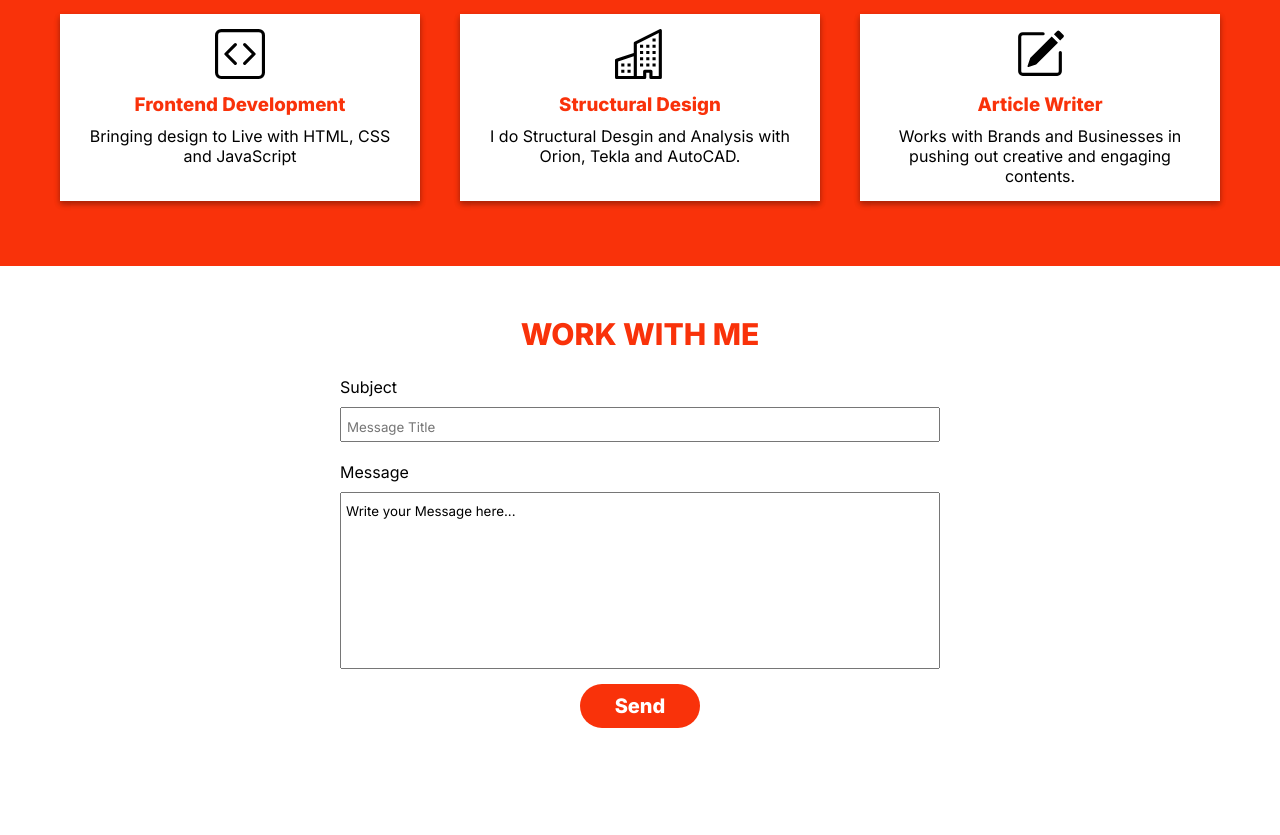
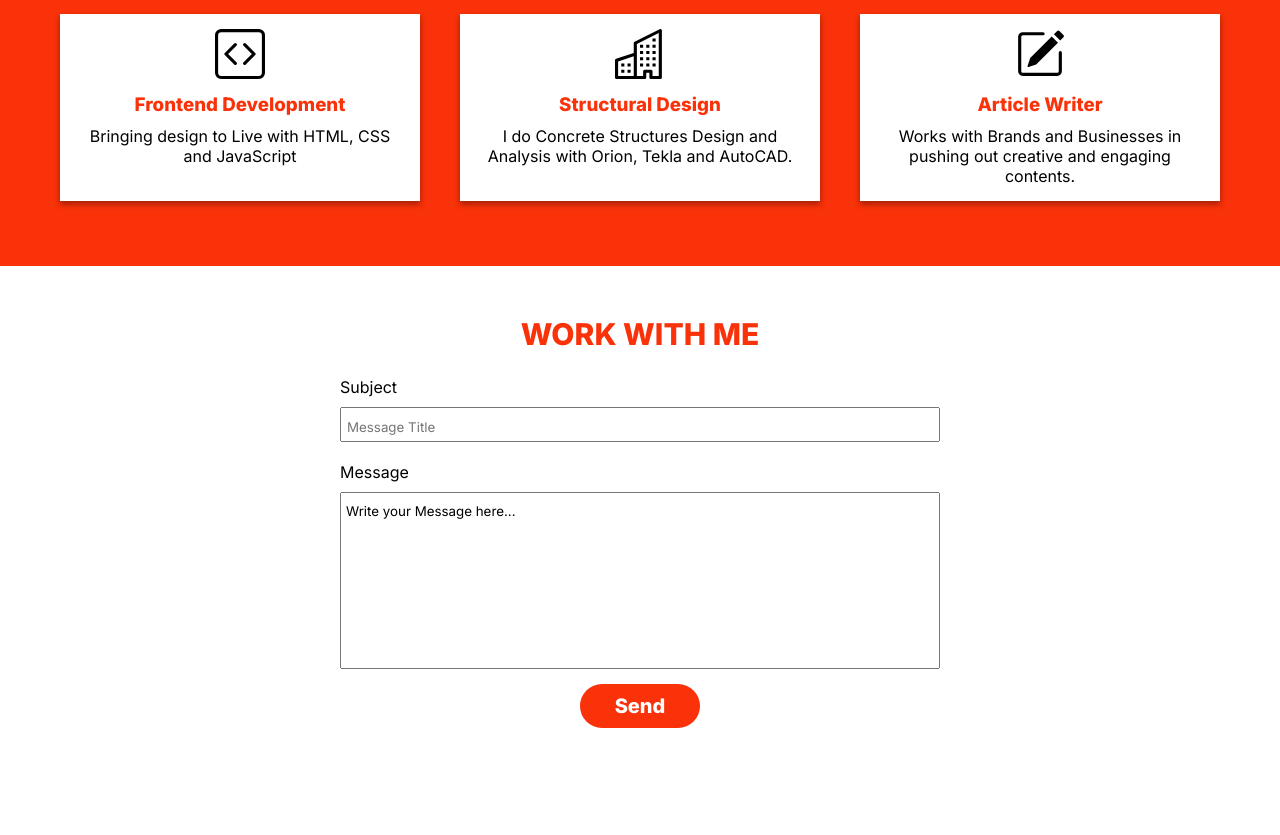
Before and after one commit to Aphatheology/Portfolio_T, a plain HTML site: page index.html in a window 1280 px wide. Shown: the part 2560-3395 px from the top of the page. Drawn offline with Linux system fonts and the light colour scheme.

Commit message:
Fix typo in services

```diff
--- a/index.html
+++ b/index.html
@@ -255,7 +255,7 @@
                     <h3>Structural Design</h3>
 
                     <p>
-                        I do Structural Desgin and Analysis with Orion, Tekla and AutoCAD.
+                        I do Concrete Structures Design and Analysis with Orion, Tekla and AutoCAD.
                     </p>
 
                 </div>
```
